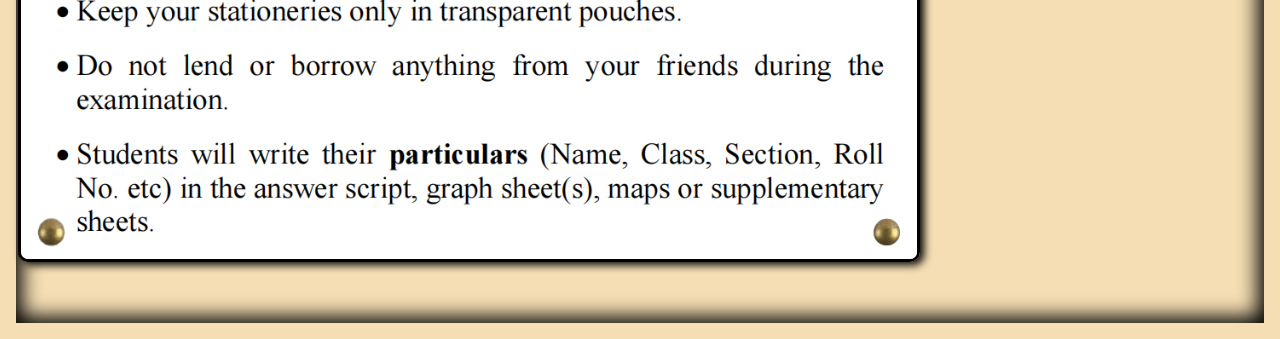
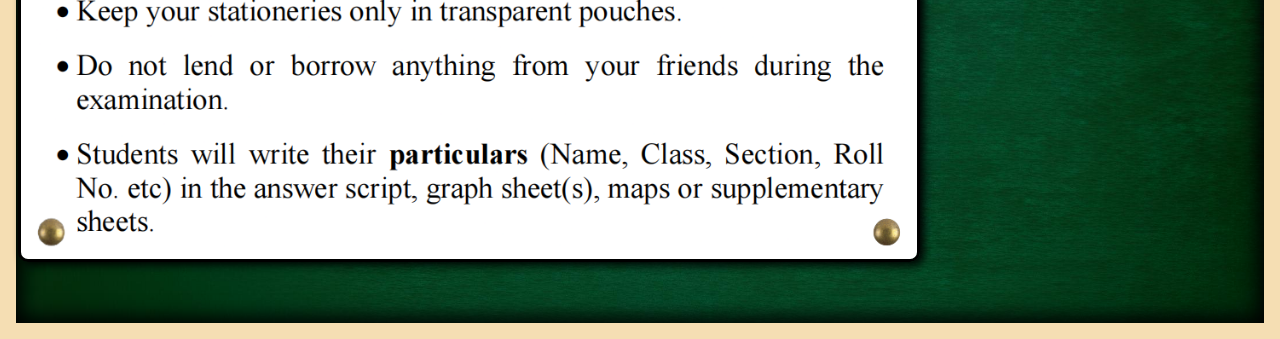
Before and after one commit to hello-lab/Notice-website-2, a plain HTML site: page index.html in a window 1280 px wide. Shown: the part 465-804 px from the top of the page. Drawn offline with Linux system fonts and the light colour scheme; the site is published under a folder, as on GitHub Pages, so addresses that start at the root find nothing.

Commit message:
Update style.css

```diff
--- a/style.css
+++ b/style.css
@@ -3,7 +3,7 @@ body {
     height: 97vh;
     padding: 2px;
     background-size: cover;
-    background-image: url(/assets/bg.jpg);
+    background-image: url(assets/bg.jpg);
 }
 html{
     background-color: wheat;
```
